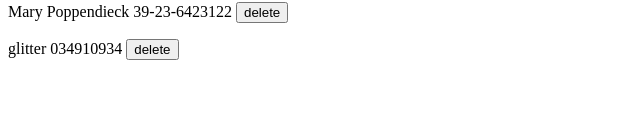
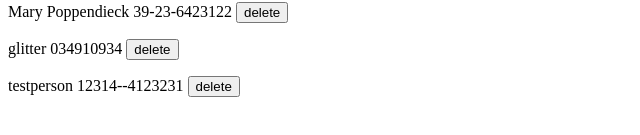
Before and after one commit to Abdk06/FullstackOpen-Solutions, a React (Vite) app in the folder part2/phonebook/: page / in a window 1280 px wide. Shown: the part 379-514 px from the top of the page, without its empty margins (0-640 px from the left). Built offline with nearby package versions, Linux system fonts and the light colour scheme; data requests are answered from the project's data file.

Commit message:
Added solution for 2.16

```diff
--- a/part2/phonebook/db.json
+++ b/part2/phonebook/db.json
@@ -24,6 +24,11 @@
       "name": "glitter",
       "number": "034910934",
       "id": "6_7W9IqGil4"
+    },
+    {
+      "name": "testperson",
+      "number": "12314--4123231",
+      "id": "QV3iCt-agxY"
     }
   ],
   "$schema": "./node_modules/json-server/schema.json"
--- a/part2/phonebook/src/App.jsx
+++ b/part2/phonebook/src/App.jsx
@@ -3,12 +3,13 @@ import servicePerson from "./services/persons";
 import Filter from "./components/Filter";
 import PersonForm from "./components/PersonForm";
 import Persons from "./components/Persons";
-
+import Notification from "./components/Notification";
 const App = () => {
   const [persons, setPersons] = useState([]);
   const [newName, setNewName] = useState("");
   const [newNum, setNewNum] = useState("");
   const [newFilter, setNewFilter] = useState("");
+  const [newMessage, setMessage] = useState({ message: null, type: null });
 
   const hook = () => {
     servicePerson.getAll().then((initialPersons) => setPersons(initialPersons));
@@ -54,6 +55,8 @@ const App = () => {
 
     servicePerson.addPerson(newPerson).then((addedPerson) => {
       setPersons(persons.concat(addedPerson));
+      setMessage({ message: `Added ${addedPerson.name}`, type: "success" });
+      setTimeout(() => setMessage({ message: null, type: null }), 5000);
       setNewName("");
       setNewNum("");
     });
@@ -74,6 +77,10 @@ const App = () => {
   return (
     <div>
       <h2>Phonebook</h2>
+      <Notification
+        message={newMessage.message}
+        type={newMessage.type}
+      ></Notification>
       <Filter onChange={handleFilterChange} value={newFilter}></Filter>
       <h3>Add a new</h3>
       <PersonForm
```
